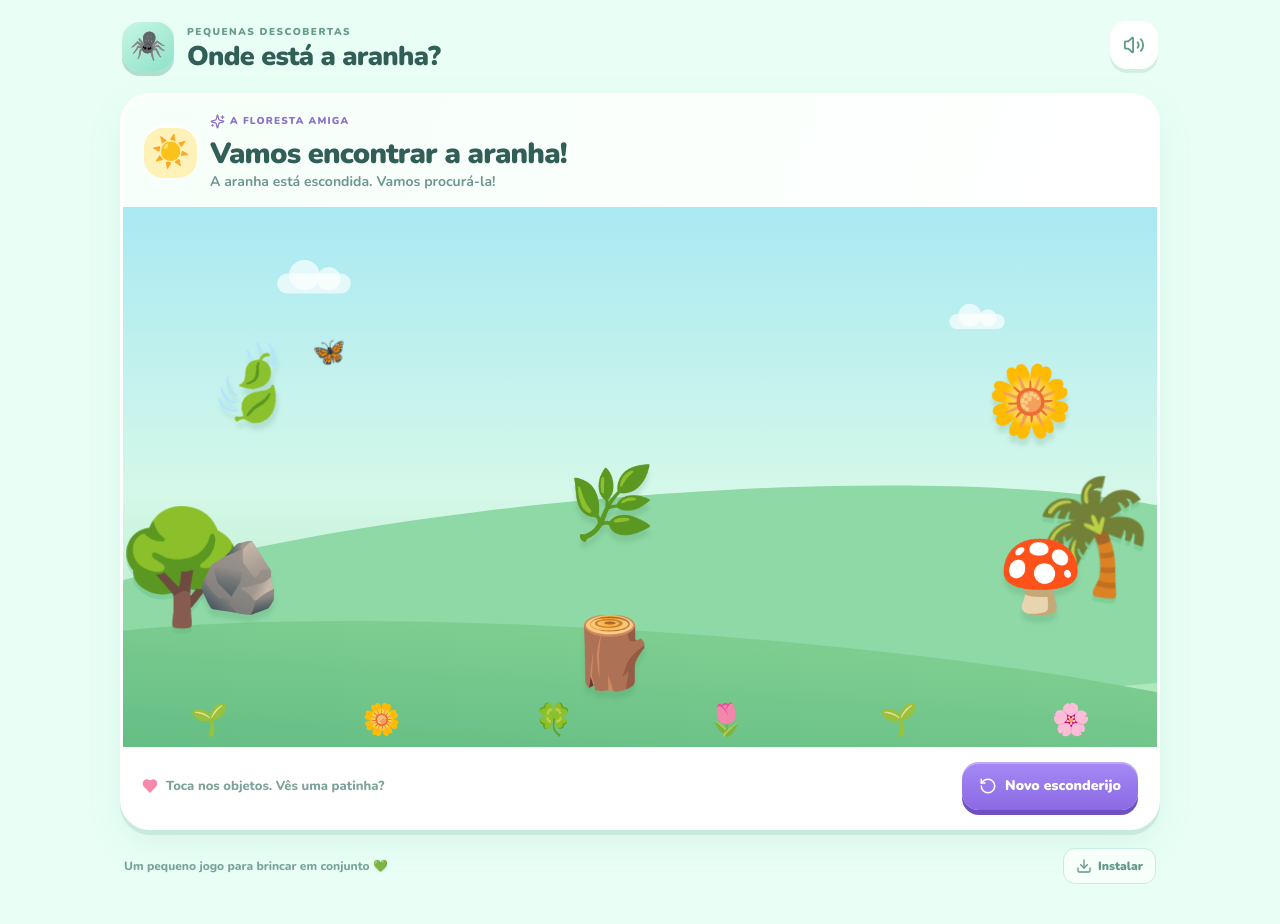
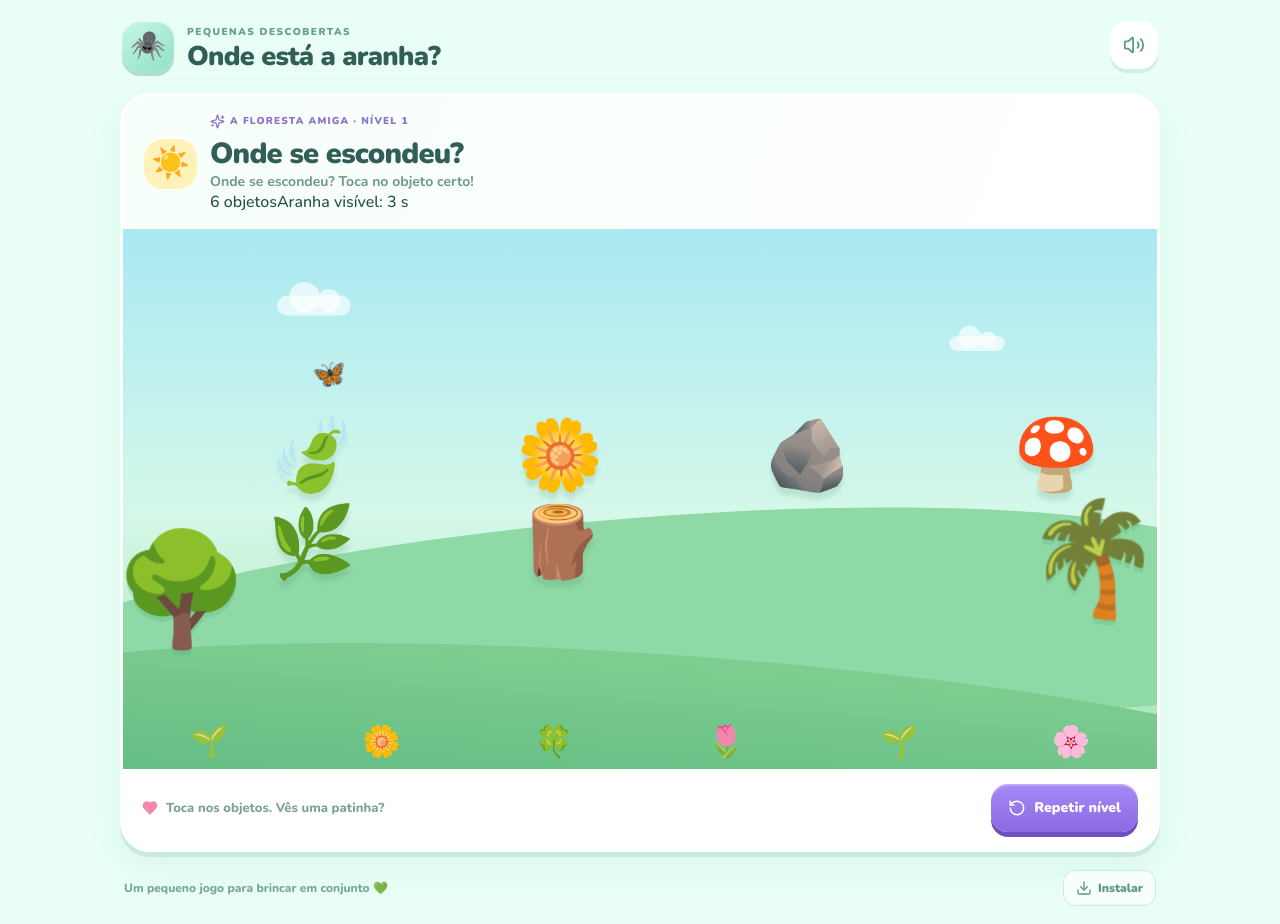
Before and after one commit to gui816/whereis-spider, a React (Vite) app: page / in a window 1280 px wide. Before the commit the page ends 902 px from the top, so only its background shows below. Built offline with nearby package versions, Linux system fonts and the light colour scheme.

Commit message:
feat: add progressive memory levels with shorter spider previews

```diff
--- a/src/App.tsx
+++ b/src/App.tsx
@@ -1,22 +1,50 @@
 import { useEffect, useRef, useState } from 'react';
 import { Volume2, VolumeX, RotateCcw, Sparkles, Heart, Download } from 'lucide-react';
 
-type Spot = { id: string; label: string; emoji: string; className: string };
+type Spot = { id: string; label: string; emoji: string };
 const spots: Spot[] = [
-  { id: 'leaf', label: 'folha', emoji: '🍃', className: 'spot-leaf' },
-  { id: 'flower', label: 'flor', emoji: '🌼', className: 'spot-flower' },
-  { id: 'rock', label: 'pedra', emoji: '🪨', className: 'spot-rock' },
-  { id: 'mushroom', label: 'cogumelo', emoji: '🍄', className: 'spot-mushroom' },
-  { id: 'bush', label: 'arbusto', emoji: '🌿', className: 'spot-bush' },
-  { id: 'log', label: 'tronco', emoji: '🪵', className: 'spot-log' }
+  { id: 'leaf', label: 'folha', emoji: '🍃' },
+  { id: 'flower', label: 'flor', emoji: '🌼' },
+  { id: 'rock', label: 'pedra', emoji: '🪨' },
+  { id: 'mushroom', label: 'cogumelo', emoji: '🍄' },
+  { id: 'bush', label: 'arbusto', emoji: '🌿' },
+  { id: 'log', label: 'tronco', emoji: '🪵' },
+  { id: 'acorn', label: 'bolota', emoji: '🌰' },
+  { id: 'cactus', label: 'cato', emoji: '🌵' },
+  { id: 'apple', label: 'maçã', emoji: '🍎' },
+  { id: 'tulip', label: 'tulipa', emoji: '🌷' },
+  { id: 'moss', label: 'trevo', emoji: '☘️' },
+  { id: 'berry', label: 'frutos', emoji: '🫐' },
+  { id: 'pine', label: 'pinheiro', emoji: '🌲' },
+  { id: 'puddle', label: 'poça', emoji: '💧' },
+  { id: 'nest', label: 'ninho', emoji: '🪺' },
+  { id: 'sunflower', label: 'girassol', emoji: '🌻' }
 ];
+const positions = [
+  { left: 14, top: 34 }, { left: 38, top: 34 }, { left: 62, top: 34 }, { left: 86, top: 34 },
+  { left: 14, top: 50 }, { left: 38, top: 50 }, { left: 62, top: 50 }, { left: 86, top: 50 },
+  { left: 14, top: 66 }, { left: 38, top: 66 }, { left: 62, top: 66 }, { left: 86, top: 66 },
+  { left: 14, top: 82 }, { left: 38, top: 82 }, { left: 62, top: 82 }, { left: 86, top: 82 }
+];
+const levelSettings = [
+  { count: 6, visibleMs: 3000 },
+  { count: 8, visibleMs: 2500 },
+  { count: 10, visibleMs: 2000 },
+  { count: 12, visibleMs: 1500 },
+  { count: 14, visibleMs: 1200 },
+  { count: 16, visibleMs: 1000 }
+];
+const getLevelSettings = (level: number) => levelSettings[Math.min(level - 1, levelSettings.length - 1)] ?? { count: 16, visibleMs: Math.max(450, 1000 - (level - 6) * 100) };
 
 function SpiderArt() {
   return <div className="spider-body"><span className="spider-eye eye-left"><i /></span><span className="spider-eye eye-right"><i /></span><span className="spider-smile" /><span className="spider-blush blush-left" /><span className="spider-blush blush-right" /></div>;
 }
 
 export default function App() {
-  const [target, setTarget] = useState(() => Math.floor(Math.random() * spots.length));
+  const [level, setLevel] = useState(1);
+  const [roundId, setRoundId] = useState(0);
+  const [target, setTarget] = useState(() => Math.floor(Math.random() * getLevelSettings(1).count));
+  const [previewing, setPreviewing] = useState(true);
   const [found, setFound] = useState(false);
   const [taps, setTaps] = useState(0);
   const [soundOn, setSoundOn] = useState(true);
@@ -30,6 +58,16 @@ export default function App() {
     window.addEventListener('beforeinstallprompt', handlePrompt);
     return () => window.removeEventListener('beforeinstallprompt', handlePrompt);
   }, []);
+
+  useEffect(() => {
+    if (!previewing || found) return;
+    const timer = window.setTimeout(() => {
+      setPreviewing(false);
+      setMessage('Onde se escondeu? Toca no objeto certo!');
+      tone(660, 0.12);
+    }, getLevelSettings(level).visibleMs);
+    return () => window.clearTimeout(timer);
+  }, [roundId, level, previewing, found]);
 
   const tone = (frequency: number, duration = 0.13, wave: OscillatorType = 'sine', volume = 0.075) => {
     if (!soundOn) return;
@@ -67,7 +105,7 @@ export default function App() {
   };
 
   const tapSpot = (index: number) => {
-    if (found) return;
+    if (found || previewing) return;
     const attempt = taps + 1;
     setTaps(attempt);
     if (index === target) {
@@ -75,22 +113,29 @@ export default function App() {
     } else {
       tone(360 + (attempt % 2) * 55, 0.11, 'sine', 0.045);
       if (attempt === 1) {
-        setMessage('Boa tentativa! Espreita com atenção…');
+        setMessage('Boa tentativa! Procura mais um bocadinho.');
+        speak('Boa tentativa! Continua a procurar.');
+      } else {
+        setMessage('A patinha está a dar-te uma pista!');
         setShowHint(true);
-        speak('Espreita com atenção!');
-      } else {
-        setMessage('Está ali pertinho! Toca onde está a brilhar!');
-        setShowHint(true);
-        speak('Está ali pertinho! Toca onde está a brilhar!');
+        speak('Olha para a patinha!');
       }
     }
   };
 
   const newRound = () => {
-    let next = Math.floor(Math.random() * spots.length);
-    if (spots.length > 1 && next === target) next = (next + 1) % spots.length;
-    setTarget(next); setFound(false); setTaps(0); setShowHint(false);
-    setMessage('A aranha está escondida. Vamos procurá-la!');
+    const nextLevel = found ? level + 1 : level;
+    const settings = getLevelSettings(nextLevel);
+    let next = Math.floor(Math.random() * settings.count);
+    if (settings.count > 1 && next === target) next = (next + 1) % settings.count;
+    setLevel(nextLevel);
+    setTarget(next);
+    setFound(false);
+    setPreviewing(true);
+    setRoundId(id => id + 1);
+    setTaps(0);
+    setShowHint(false);
+    setMessage('Olha bem! A aranha vai esconder-se…');
     tone(440, 0.12);
   };
 
@@ -117,17 +162,20 @@ export default function App() {
     </header>
     <section className="game-card" aria-label="Jogo de procurar a aranha">
       <div className="game-intro"><div className="sun" aria-hidden="true">☀️</div><div>
-        <span className="level-label"><Sparkles size={15} /> A FLORESTA AMIGA</span>
-        <h2>{found ? 'Apanhaste-me!' : 'Vamos encontrar a aranha!'}</h2><p aria-live="polite">{message}</p>
+        <span className="level-label"><Sparkles size={15} /> A FLORESTA AMIGA · NÍVEL {level}</span>
+        <h2>{found ? 'Apanhaste-me!' : previewing ? 'Olha bem para a aranha!' : 'Onde se escondeu?'}</h2><p aria-live="polite">{message}</p>
+        <div className="level-meta"><span>{getLevelSettings(level).count} objetos</span><span>Aranha visível: {(getLevelSettings(level).visibleMs / 1000).toLocaleString('pt-PT')} s</span></div>
       </div></div>
       <div className={`forest ${found ? 'forest-found' : ''}`}>
         <div className="cloud cloud-one" aria-hidden="true" /><div className="cloud cloud-two" aria-hidden="true" />
         <div className="hill hill-back" aria-hidden="true" /><div className="hill hill-front" aria-hidden="true" />
         <div className="tree tree-left" aria-hidden="true">🌳</div><div className="tree tree-right" aria-hidden="true">🌴</div>
         <div className="butterfly" aria-hidden="true">🦋</div>
-        {spots.map((spot, index) => <button key={spot.id} className={`hide-spot ${spot.className} ${found && index === target ? 'revealed' : ''} ${showHint && index === target ? 'hinted' : ''}`} onClick={() => tapSpot(index)} aria-label={`Procurar atrás de: ${spot.label}`} disabled={found}>
+        {spots.slice(0, getLevelSettings(level).count).map((spot, index) => <button key={spot.id} style={{ left: `${positions[index].left}%`, top: `${positions[index].top}%` }} className={`hide-spot ${previewing && index === target ? 'preview-target' : ''} ${found && index === target ? 'revealed' : ''} ${showHint && index === target ? 'hinted' : ''}`} onClick={() => tapSpot(index)} aria-label={`Procurar atrás de: ${spot.label}`} disabled={found || previewing}>
           {showHint && !found && index === target && <span className="peek-paw" aria-hidden="true"><svg viewBox="0 0 64 64"><path d="M35 60C31 49 33 40 40 32L49 22Q54 17 58 22Q62 27 56 33L49 42Q45 49 48 60Z" fill="#9C7AF0" stroke="#6748C4" strokeWidth="3" strokeLinejoin="round"/><ellipse cx="44" cy="21" rx="8" ry="10" transform="rotate(-20 44 21)" fill="#B9A4FF" stroke="#6748C4" strokeWidth="2.5"/><ellipse cx="54" cy="17" rx="7" ry="9" transform="rotate(4 54 17)" fill="#B9A4FF" stroke="#6748C4" strokeWidth="2.5"/><ellipse cx="61" cy="23" rx="5" ry="7" fill="#B9A4FF" stroke="#6748C4" strokeWidth="2.5"/><path d="M39 43q7 4 10 0" fill="none" stroke="#DCCFFF" strokeWidth="3" strokeLinecap="round"/></svg></span>}
           <span className="spot-emoji" aria-hidden="true">{spot.emoji}</span>
+          {(previewing || found) && index === target && <span className="peek-spider spider-preview" aria-label="Aranha"><SpiderArt /></span>
+          }
           {showHint && !found && index === target && <span className="peek-spider" aria-hidden="true"><SpiderArt /></span>}
           {found && index === target && <span className="spider-reveal" aria-label="Aranha"><SpiderArt /></span>}
         </button>)}
@@ -139,7 +187,7 @@ export default function App() {
         <div className="ground" aria-hidden="true"><span>🌱</span><span>🌼</span><span>🍀</span><span>🌷</span><span>🌱</span><span>🌸</span></div>
       </div>
       <div className="game-footer"><div className="progress-copy"><span className="tiny-heart"><Heart size={16} fill="currentColor" /></span><span>{found ? 'Que boa descoberta!' : 'Toca nos objetos. Vês uma patinha?'}</span></div>
-        <div className="round-actions">{found && <span className="found-pill"><Sparkles size={14} /> Muito bem!</span>}<button className="primary-button" onClick={newRound}><RotateCcw size={18} />{found ? 'Outra vez!' : 'Novo esconderijo'}</button></div>
+        <div className="round-actions">{found && <span className="found-pill"><Sparkles size={14} /> Muito bem!</span>}<button className="primary-button" onClick={newRound}><RotateCcw size={18} />{found ? 'Próximo nível!' : 'Repetir nível'}</button></div>
       </div>
     </section>
     <footer className="bottom-bar"><p>Um pequeno jogo para brincar em conjunto 💚</p><button className="install-button" onClick={install}><Download size={16} /> Instalar</button></footer>
```
